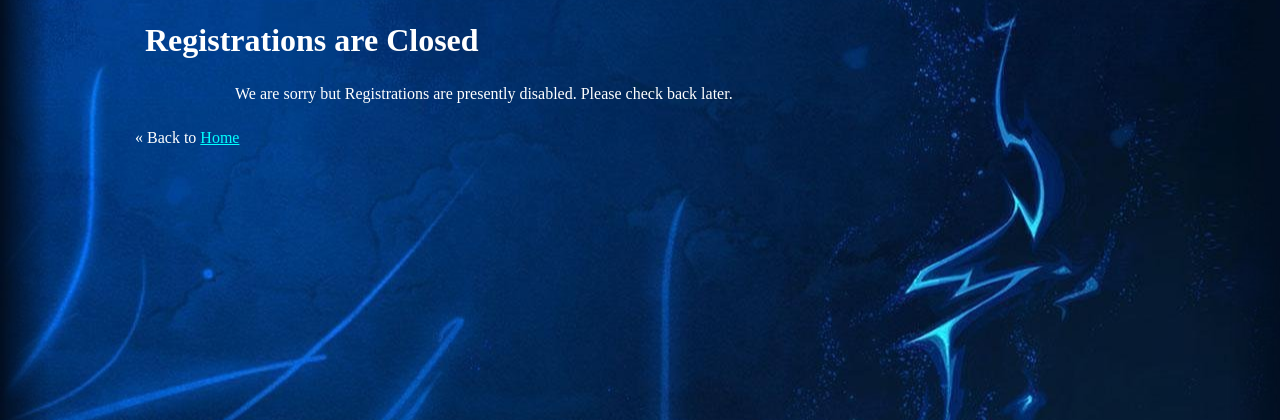
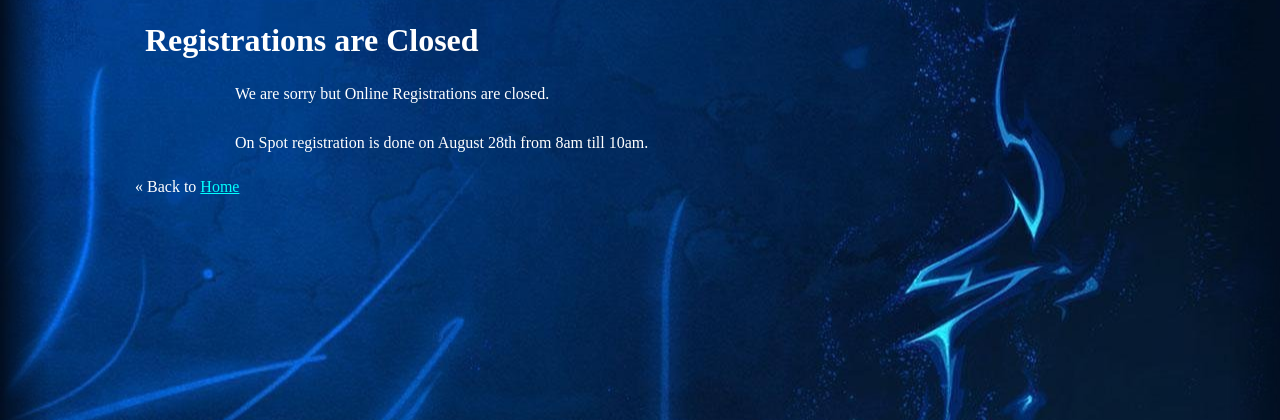
Before and after one commit to justjkk/cseismic2kx, a Django app: template templates/registration/registration_closed.html in a window 1280 px wide. Shown: the top 420 px of the page. Run offline with Django 3.2, Linux system fonts and the light colour scheme; the template is opened without the code that fills it, so the values that code supplies are empty.

Commit message:
Closed Online Registrations

```diff
--- a/settings.py
+++ b/settings.py
@@ -100,7 +100,7 @@ ACCOUNT_ACTIVATION_DAYS = 10
 LOGIN_URL = '/account/signin'
 LOGOUT_URL = '/account/signout'
 LOGIN_REDIRECT_URL = '/'
-REGISTRATION_OPEN = True
+REGISTRATION_OPEN = False
 AUTH_PROFILE_MODULE = 'participantsprofile.UserProfile'
 
 DEFAULT_FROM_EMAIL = 'no-reply@cseismic2k10.co.cc'
--- a/static/js/main.js
+++ b/static/js/main.js
@@ -12,7 +12,10 @@ $(document).ready( function() {
     });
     $('#news').css({ visibility: "visible"});
     $('#menu').jqDock({labels: true, size: "80px"});
+   var now = new Date();
 	var symposiumDay = new Date(2010,7,28,8,0,0);
+	if(now < symposiumDay)
+	{
 		$('#glowingLayout').countdown({
 	       until: symposiumDay,
 	       compact: false,
@@ -24,4 +27,5 @@ $(document).ready( function() {
            '<div class="imageSep"></div>' +
            '<div class="image{s10}"></div><div class="image{s1}"></div>'
 	   });
+	}
 });
--- a/templates/registration/registration_closed.html
+++ b/templates/registration/registration_closed.html
@@ -11,7 +11,8 @@
 
 {% blocktrans %}
 <h1>Registrations are Closed</h1>
-<p>We are sorry but Registrations are presently disabled. Please check back later.</p>
+<p>We are sorry but Online Registrations are closed.</p>
+<p>On Spot registration is done on August 28th from 8am till 10am.</p>
 {% endblocktrans %}
 
 {% endblock %}
```
Lines whose indentation alone changed are shown as unchanged.
